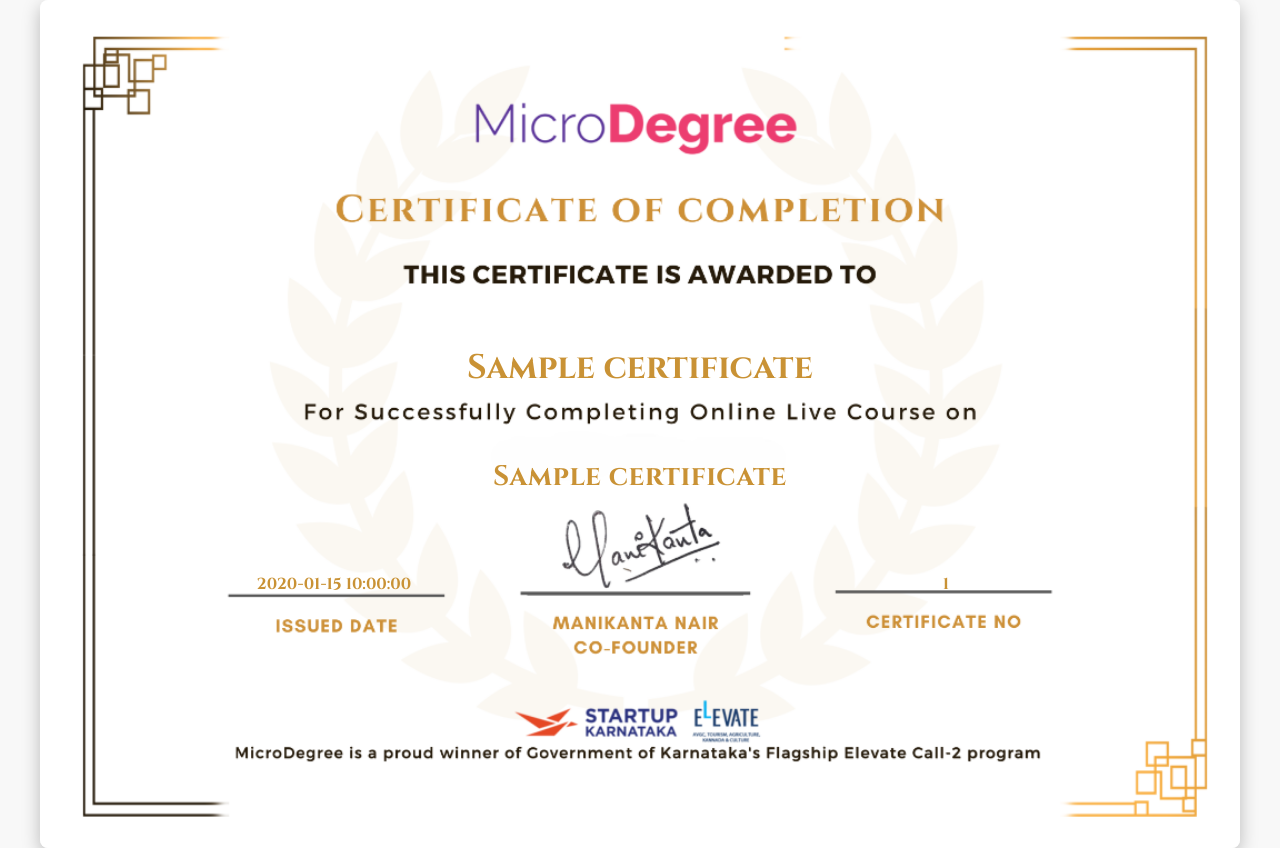
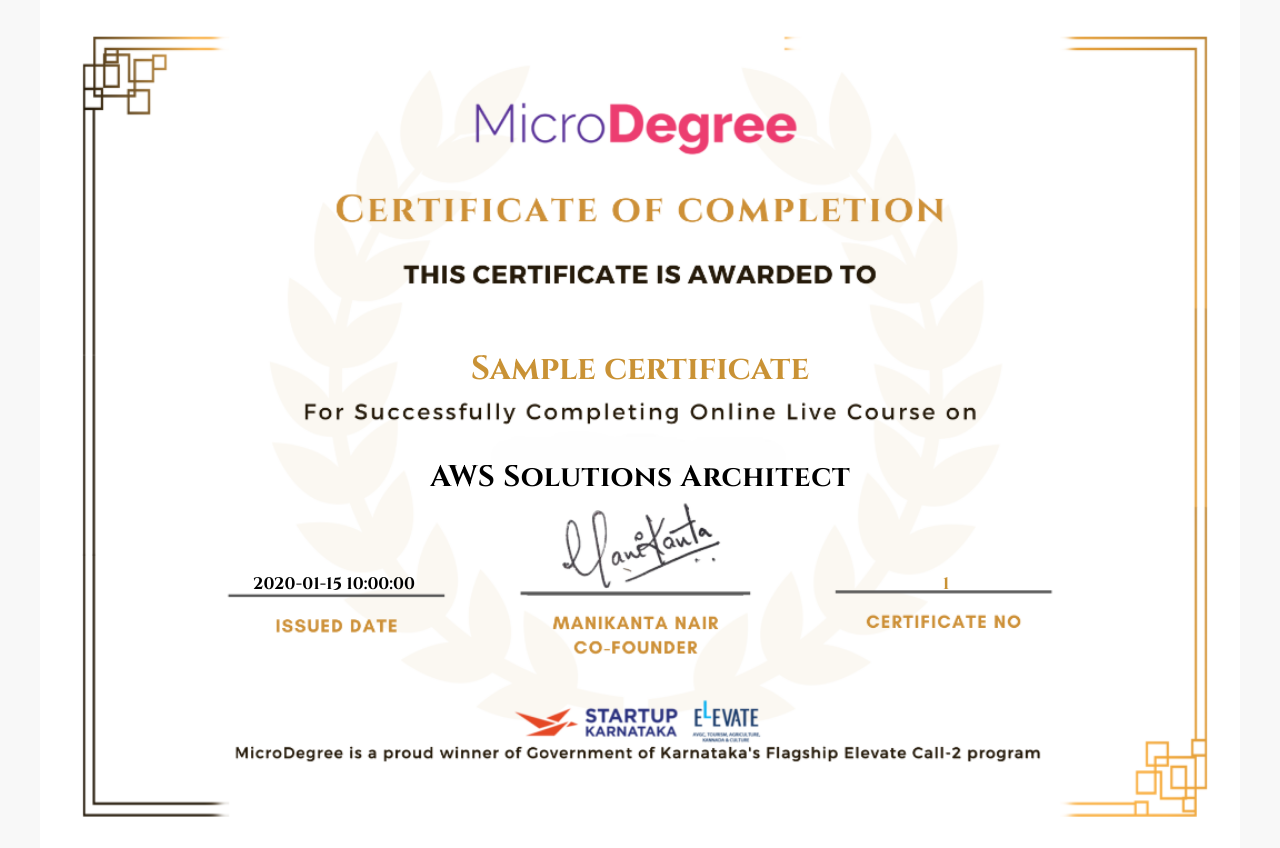
Before and after one commit to placements-microdegree/CERTIFICATE, a FastAPI app: template templates/certificate.html in a window 1280 px wide. Run offline with FastAPI, Linux system fonts and the light colour scheme; the template is opened without the code that fills it: most values are stand-ins (such as "Sample title", 1, 10 or a date in 2020).

Commit message:
Update certificate.html

```diff
--- a/templates/certificate.html
+++ b/templates/certificate.html
@@ -6,8 +6,8 @@
   <link href="https://fonts.googleapis.com/css2?family=Cinzel:wght@400;700&display=swap" rel="stylesheet">
   <meta name="viewport" content="width=device-width, initial-scale=1.0">
 
-  <!-- ✅ Open Graph Meta Tags for LinkedIn/WhatsApp Sharing -->
-  <meta property="og:title" content="Certified {{ certificate.course_name }} | MicroDegree" />
+  <!-- ✅ Open Graph Meta Tags -->
+  <meta property="og:title" content="Certified AWS Solutions Architect | MicroDegree" />
   <meta property="og:description" content="Verify this official MicroDegree certificate awarded to {{ certificate.student_name }}." />
   <meta property="og:image" content="https://certificate.microdegree.in/assets/certificate-preview.png" />
   <meta property="og:url" content="https://certificate.microdegree.in/cert/{{ certificate.certificate_id }}" />
@@ -15,12 +15,12 @@
 
   <!-- ✅ Twitter Card Meta -->
   <meta name="twitter:card" content="summary_large_image" />
-  <meta name="twitter:title" content="Certified {{ certificate.course_name }} | MicroDegree" />
+  <meta name="twitter:title" content="Certified AWS Solutions Architect | MicroDegree" />
   <meta name="twitter:description" content="Verify this official MicroDegree certificate." />
   <meta name="twitter:image" content="https://certificate.microdegree.in/assets/certificate-preview.png" />
 
   <style>
-    /* --- Page base --- */
+    /* Base */
     body {
       margin: 0;
       padding: 0;
@@ -32,16 +32,14 @@
       font-family: 'Cinzel', serif;
     }
 
-    /* Match the real certificate ratio: A4 landscape ≈ 297:210 (1.414:1) */
+    /* Certificate container with template */
     .certificate-container {
       position: relative;
       width: 100%;
       max-width: 1200px;
-      aspect-ratio: 297 / 210;
+      aspect-ratio: 297 / 210; /* A4 landscape ratio */
       background: url('/static/template.jpg.png') center center no-repeat;
       background-size: cover;
-      box-shadow: 0 6px 18px rgba(0,0,0,0.25);
-      border-radius: 8px;
     }
 
     .overlay {
@@ -51,55 +49,81 @@
       line-height: 1.1;
     }
 
-    /* Gold color for all dynamic fields */
-    .overlay div {
-      color: #c99235; /* ✅ exact golden shade */
-      font-weight: bold;
-    }
-
-    /* Fixed font sizes (no scaling) */
+    /* Student name in GOLD */
     .name {
       position: absolute;
       top: 43.5%;
       left: 50%;
       transform: translate(-50%, -50%);
-      font-size: 34px;
+      font-weight: bold;
+      font-size: clamp(1rem, 2.6vw, 2.4rem);
       white-space: nowrap;
       max-width: 90%;
       overflow: hidden;
       text-overflow: ellipsis;
+      color: #c99235;
     }
 
+    /* Fixed course title (AWS Solutions Architect) in BLACK */
     .course {
       position: absolute;
       top: 56.2%;
       left: 50%;
       transform: translate(-50%, -50%);
-      font-size: 28px;
+      font-weight: bold;
+      font-size: clamp(0.95rem, 2.3vw, 2rem);
       white-space: nowrap;
       max-width: 92%;
       overflow: hidden;
       text-overflow: ellipsis;
       letter-spacing: .5px;
+      color: #000;
     }
 
-    /* Footer fields aligned to labels */
+    /* Date bottom left */
     .date {
       position: absolute;
       bottom: 30%;
       left: 24.5%;
       transform: translateX(-50%);
-      font-size: 16px;
+      font-weight: bold;
+      font-size: clamp(0.7rem, 1.4vw, 1.05rem);
       white-space: nowrap;
+      color: #000;
+      max-width: 40%;
+      overflow: hidden;
+      text-overflow: ellipsis;
     }
 
+    /* Certificate ID bottom right (in GOLD) */
     .certid {
       position: absolute;
       bottom: 30%;
       right: 24.5%;
       transform: translateX(50%);
-      font-size: 16px;
+      font-weight: bold;
+      font-size: clamp(0.7rem, 1.4vw, 1.05rem);
       white-space: nowrap;
+      color: #c99235;
+      max-width: 40%;
+      overflow: hidden;
+      text-overflow: ellipsis;
+    }
+
+    /* Tablet */
+    @media (max-width: 768px) {
+      .certificate-container { max-width: 95%; }
+      .name { top: 43%; font-size: clamp(1rem, 4.2vw, 2rem); }
+      .course { top: 55.8%; font-size: clamp(0.9rem, 3.6vw, 1.7rem); }
+      .date, .certid { bottom: 23.5%; font-size: clamp(0.72rem, 2.5vw, 0.95rem); }
+    }
+
+    /* Phone */
+    @media (max-width: 480px) {
+      .certificate-container { max-width: 100%; }
+      .name { top: 42.5%; font-size: clamp(0.95rem, 5.2vw, 1.6rem); }
+      .course { top: 55.5%; font-size: clamp(0.9rem, 4.6vw, 1.4rem); }
+      .date, .certid { bottom: 29.5%; font-size: clamp(0.7rem, 3.6vw, 0.9rem); }
     }
   </style>
 </head>
@@ -107,7 +131,7 @@
   <div class="certificate-container">
     <div class="overlay">
       <div class="name">{{ certificate.student_name }}</div>
-      <div class="course">{{ certificate.course_name }}</div>
+      <div class="course">AWS Solutions Architect</div>
       <div class="date">{{ certificate.completion_date }}</div>
       <div class="certid">{{ certificate.certificate_id }}</div>
     </div>
```
